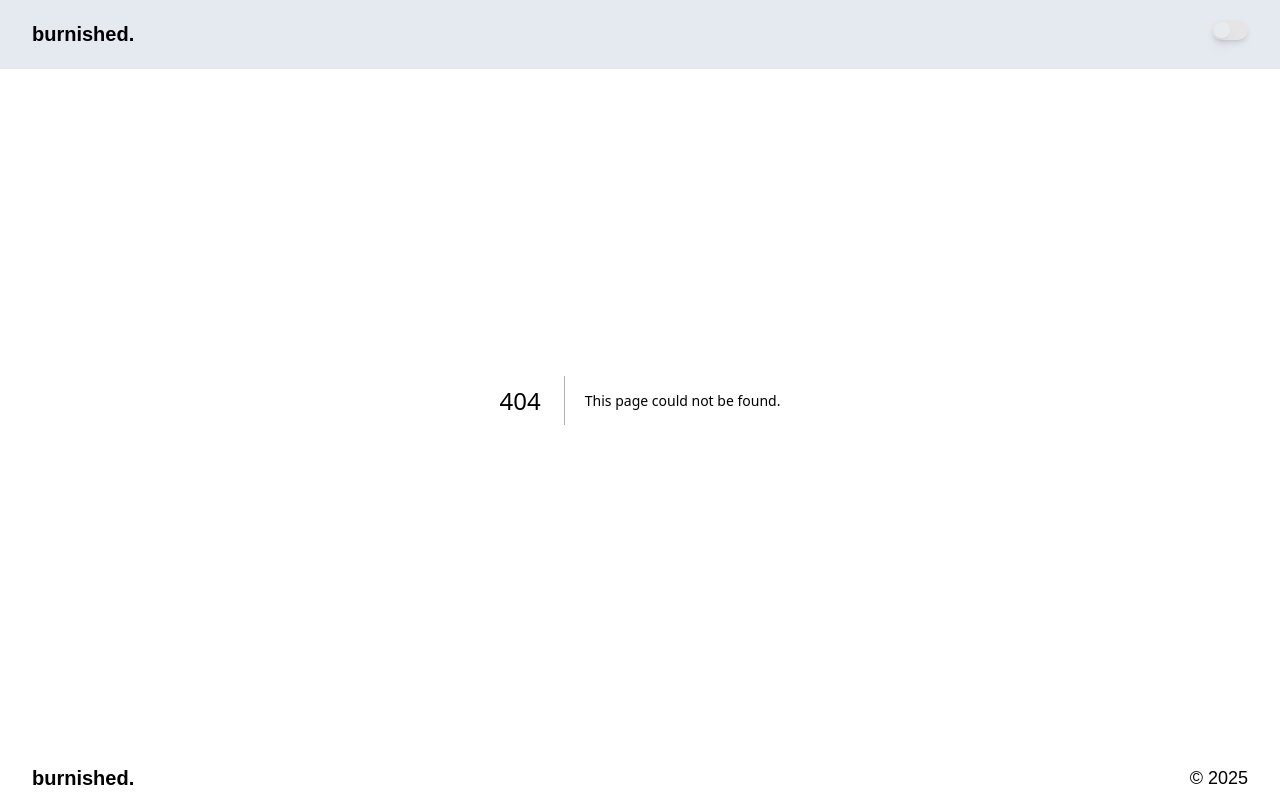
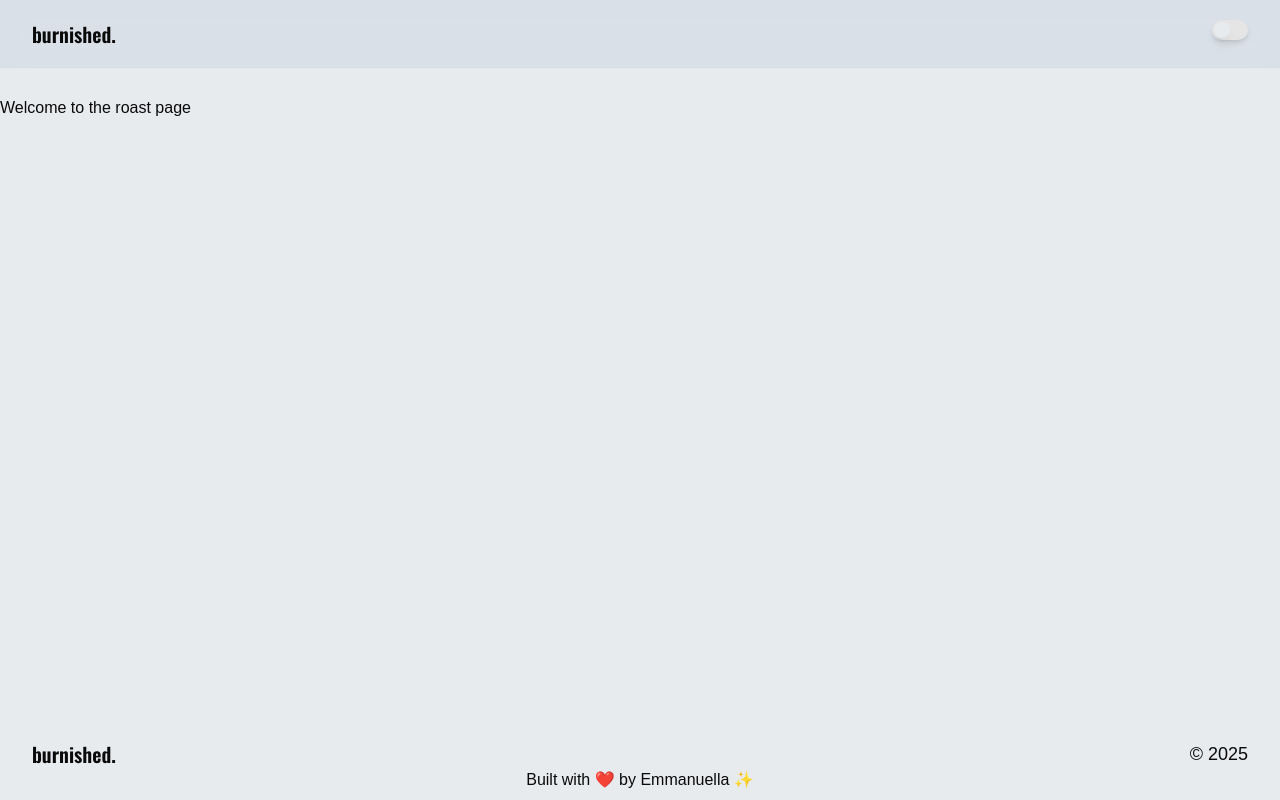
Before and after one commit to Emmanuella-codes/burnished, a Next.js app: page /get-roasted in a window 1280 px wide. Before the commit this address had no page. Built offline with nearby package versions, Linux system fonts and the light colour scheme.

Commit message:
added cv roast and optimizer routes / fixed hydration error

```diff
--- /dev/null
+++ b/src/app/cv-optimizer/page.tsx
@@ -0,0 +1,9 @@
+
+export default function Optimize() {
+  return (
+    <div className="">
+      <div className="mt-24"></div>
+      <p className="">Optimize your cv</p>
+    </div>
+  )
+}
--- /dev/null
+++ b/src/app/get-roasted/page.tsx
@@ -0,0 +1,9 @@
+
+export default function Roast() {
+  return (
+    <div className="">
+      <div className="mt-24"></div>
+      <p className="">Welcome to the roast page</p>
+    </div>
+  )
+}
--- a/src/app/layout.tsx
+++ b/src/app/layout.tsx
@@ -36,9 +36,9 @@ export default function RootLayout({
   children: React.ReactNode;
 }>) {
   return (
-    <html lang="en">
+    <html lang="en" suppressHydrationWarning>
       <body
-        className={`${geistSans.variable} ${geistMono.variable} ${quicksand.variable} ${oswald} antialiased`}
+        className={`${geistSans.variable} ${geistMono.variable} ${quicksand.variable} ${oswald.variable} antialiased`}
       >
         <ThemeProvider
           attribute="class"
--- a/src/components/Footer.tsx
+++ b/src/components/Footer.tsx
@@ -4,9 +4,14 @@ export default function Footer() {
   const currentYear = new Date().getFullYear();
 
   return (
-    <footer className="w-full absolute bottom-0 flex flex-row justify-between px-5 lg:px-8 py-2">
-      <Link href="/" className="font-oswald font-semibold lg:text-xl">burnished.</Link>
-      <p className="lg:text-lg">© <span>{currentYear}</span></p>
+    <footer className="w-full absolute bottom-0 px-5 lg:px-8 py-2">
+      <div className="flex flex-row justify-between">
+        <Link href="/" className="font-oswald font-semibold lg:text-xl">burnished.</Link>
+        <p className="lg:text-lg">© <span>{currentYear}</span></p>
+      </div>
+      <div className="w-full text-center">
+        <p>Built with ❤️ by Emmanuella ✨</p>
+      </div>
     </footer>
   )
 }
--- a/src/components/Hero.tsx
+++ b/src/components/Hero.tsx
@@ -1,15 +1,18 @@
+"use client"
 import { Button } from "./ui/button";
+import { useRouter } from "next/navigation"
 
 export default function Hero() {
+  const router = useRouter();
   return (
     <div className="w-full px-3 flex flex-col gap-5 md:gap-9">
       <div className="w-full flex gap-2 md:gap-6 flex-col justify-center items-center">
-        <h1 className="font-bold text-2xl md:text-3xl md:max-w-[450px] lg:max-w-[480px] lg:text-4xl text-center">Get your <span className="text-blue-600">resume/cv</span> roasted and polished by AI</h1>
+        <h1 className="font-bold text-[1.4rem] leading-8 md:text-3xl md:max-w-[450px] lg:max-w-[480px] lg:text-4xl text-center">Get your <span className="text-blue-600">resume/cv</span> roasted and polished by AI</h1>
         <p className="lg:text-xl lg:max-w-[77%] text-center">Think your resume is job-ready? Think again. Upload your CV for a brutal, no-nonsense critique—or let us transform it into an ATS-friendly masterpiece tailored to your dream job.</p>
       </div>
       <div className="flex justify-center flex-col md:flex-row gap-3">
-        <Button>Roast My CV</Button>
-        <Button>Optimize My CV</Button>
+        <Button onClick={() => router.push("/get-roasted")}>Roast My CV</Button>
+        <Button onClick={() => router.push("/cv-optimizer")}>Optimize My CV</Button>
       </div>
     </div>
   )
--- a/src/components/compositions/ThemeToggle.tsx
+++ b/src/components/compositions/ThemeToggle.tsx
@@ -6,7 +6,7 @@ import { Switch } from "../ui/switch";
 
 export default function ThemeToggle() {
   const [mounted, setMounted] = useState(false)
-  const { resolvedTheme, setTheme } = useTheme()
+  const { theme, setTheme } = useTheme()
 
   useEffect(() => {
     setMounted(true)
@@ -15,13 +15,13 @@ export default function ThemeToggle() {
   if (!mounted) return null
 
   const toggleTheme = () => {
-    setTheme(resolvedTheme === 'dark' ? 'light' : 'dark')
+    setTheme(theme === 'dark' ? 'light' : 'dark')
   }
 
   return (
     <div className="">
       <Switch
-        checked={resolvedTheme === "dark"}
+        checked={mounted && theme === "dark"}
         onCheckedChange={toggleTheme}
         className="shadow-md"
       />
```
